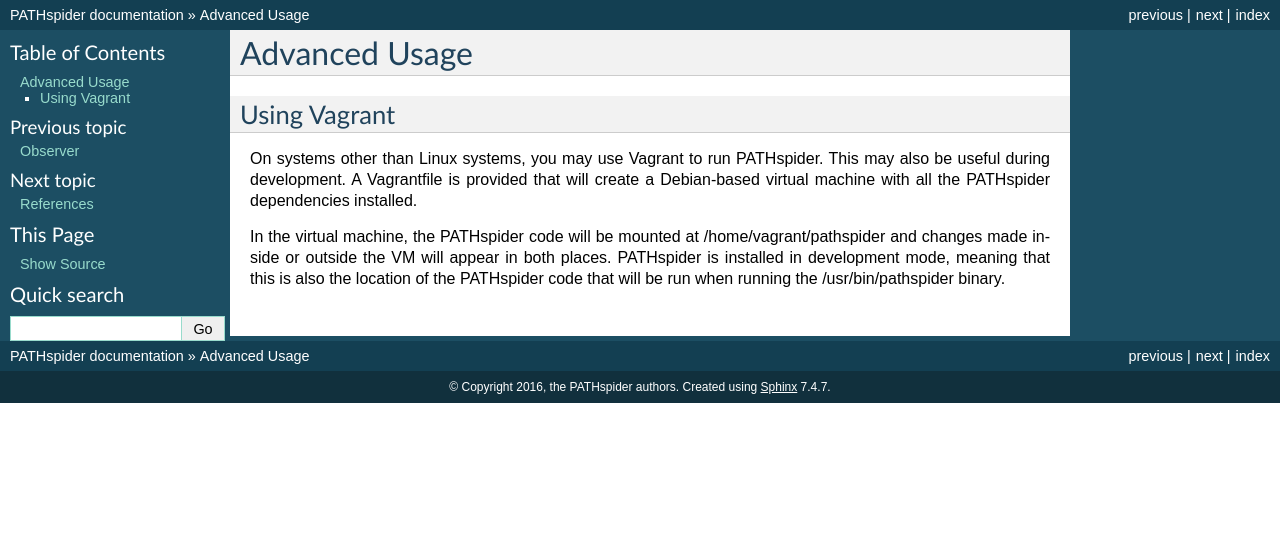
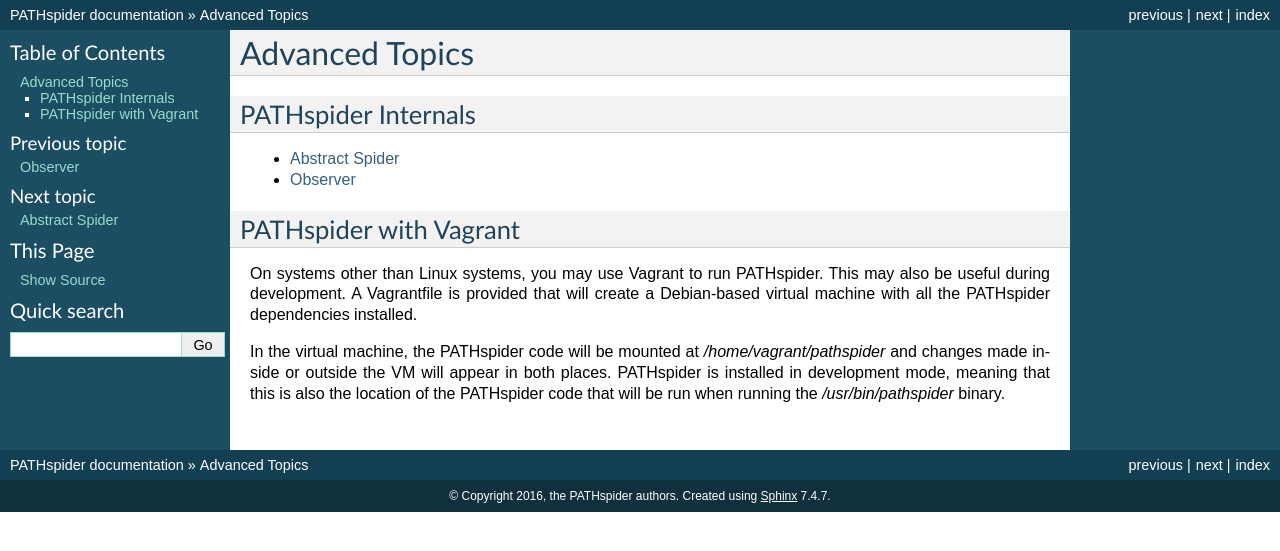
Before and after one commit to mami-project/pathspider, a Sphinx documentation site: the page built from doc/advanced.rst, in a window 1280 px wide. Shown: the top 551 px of the page. Built offline with Sphinx 7.4.7, drawn with Linux system fonts in a browser that asks for light colours; pages that are not in the unit, such as notebooks, are missing from menus.

Commit message:
Organise the adv topics section a little

```diff
--- a/doc/advanced.rst
+++ b/doc/advanced.rst
@@ -1,8 +1,17 @@
-Advanced Usage
-==============
+Advanced Topics
+===============
 
-Using Vagrant
--------------
+PATHspider Internals
+--------------------
+
+.. toctree::
+   :glob:
+   :titlesonly:
+
+   internals/*
+
+PATHspider with Vagrant
+-----------------------
 
 On systems other than Linux systems, you may use Vagrant to run PATHspider.
 This may also be useful during development. A Vagrantfile is provided that
@@ -10,7 +19,7 @@
 installed.
 
 In the virtual machine, the PATHspider code will be mounted at
-/home/vagrant/pathspider and changes made inside or outside the VM will appear
+`/home/vagrant/pathspider` and changes made inside or outside the VM will appear
 in both places. PATHspider is installed in development mode, meaning that
 this is also the location of the PATHspider code that will be run when
-running the /usr/bin/pathspider binary.
+running the `/usr/bin/pathspider` binary.
```
Also changed, not shown: doc/internals/observer.rst (added, +9 -0 lines), doc/observer.rst (+0 -8 lines), doc/internals/abstract.rst (renamed from doc/abstract.rst).
